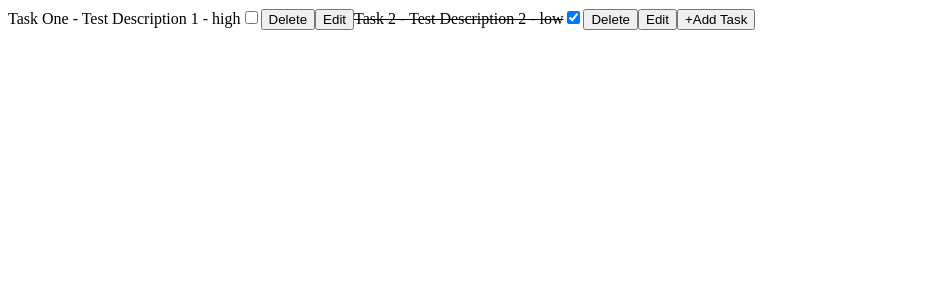
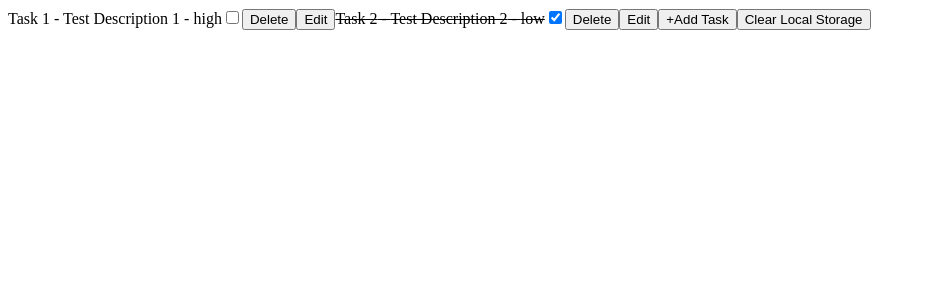
Before and after one commit to itsme-shivamkumar/Task-Master, a React (Create React App) app: page / in a window 1280 px wide. Shown: the top 300 px of the page, without its empty margins (0-926 px from the left). Built offline with nearby package versions, Linux system fonts and the light colour scheme.

Commit message:
added clear localstorage functionality

```diff
--- a/src/components/TaskList.jsx
+++ b/src/components/TaskList.jsx
@@ -1,9 +1,12 @@
 import React from 'react'
 import { useTaskContext } from './TaskContext'
 import TaskListItem from './TaskListItem';
-import { Link } from 'react-router-dom';
+import { Link, useNavigate } from 'react-router-dom';
+import { clearTasksFromLocalStorage } from './localStorageUtils';
 
 const TaskList = () => {
+
+    const navigator=useNavigate();
 
     const {state,dispatch} =useTaskContext();
 
@@ -13,6 +16,11 @@ const TaskList = () => {
 
     const handleToggleComplete=(id)=>{
         dispatch({type:'TOGGLE_COMPLETE_TASK', payload: id})
+    }
+
+    const handleClearLocalStorage=()=>{
+        clearTasksFromLocalStorage();
+        navigator(0);
     }
 
     return (
@@ -28,6 +36,8 @@ const TaskList = () => {
         <Link to={'/add'} >
             <button>+Add Task</button>
         </Link>
+
+        <button onClick={handleClearLocalStorage} >Clear Local Storage</button>
     </>
     )
 }
--- a/src/components/localStorageUtils.js
+++ b/src/components/localStorageUtils.js
@@ -7,7 +7,7 @@ export const getTasksFromLocalStorage=()=>{
     return [
         {
             id:1,
-            name:"Task One",
+            name:"Task 1",
             description:"Test Description 1",
             priority:"high",
             completed:false
```
